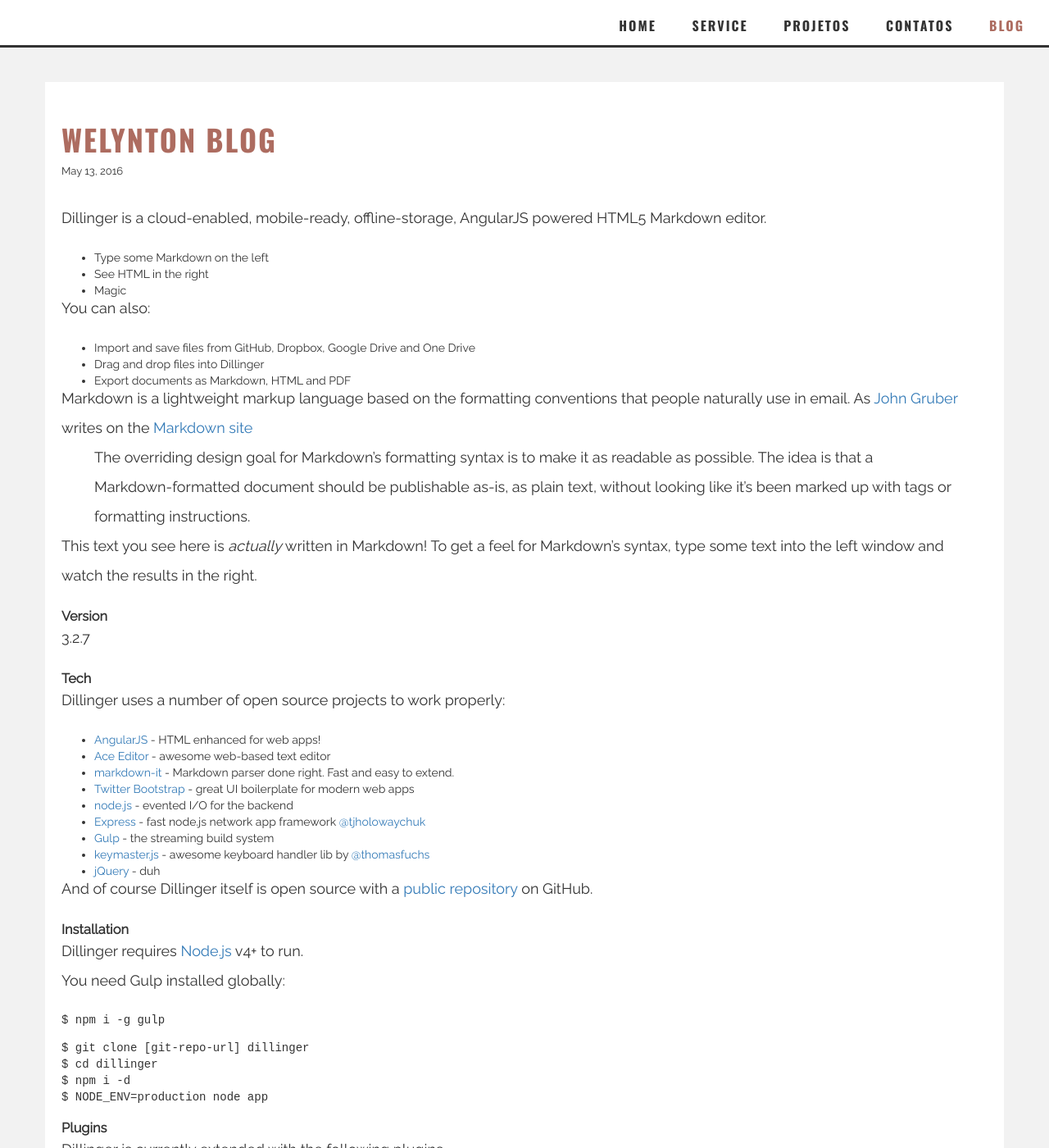
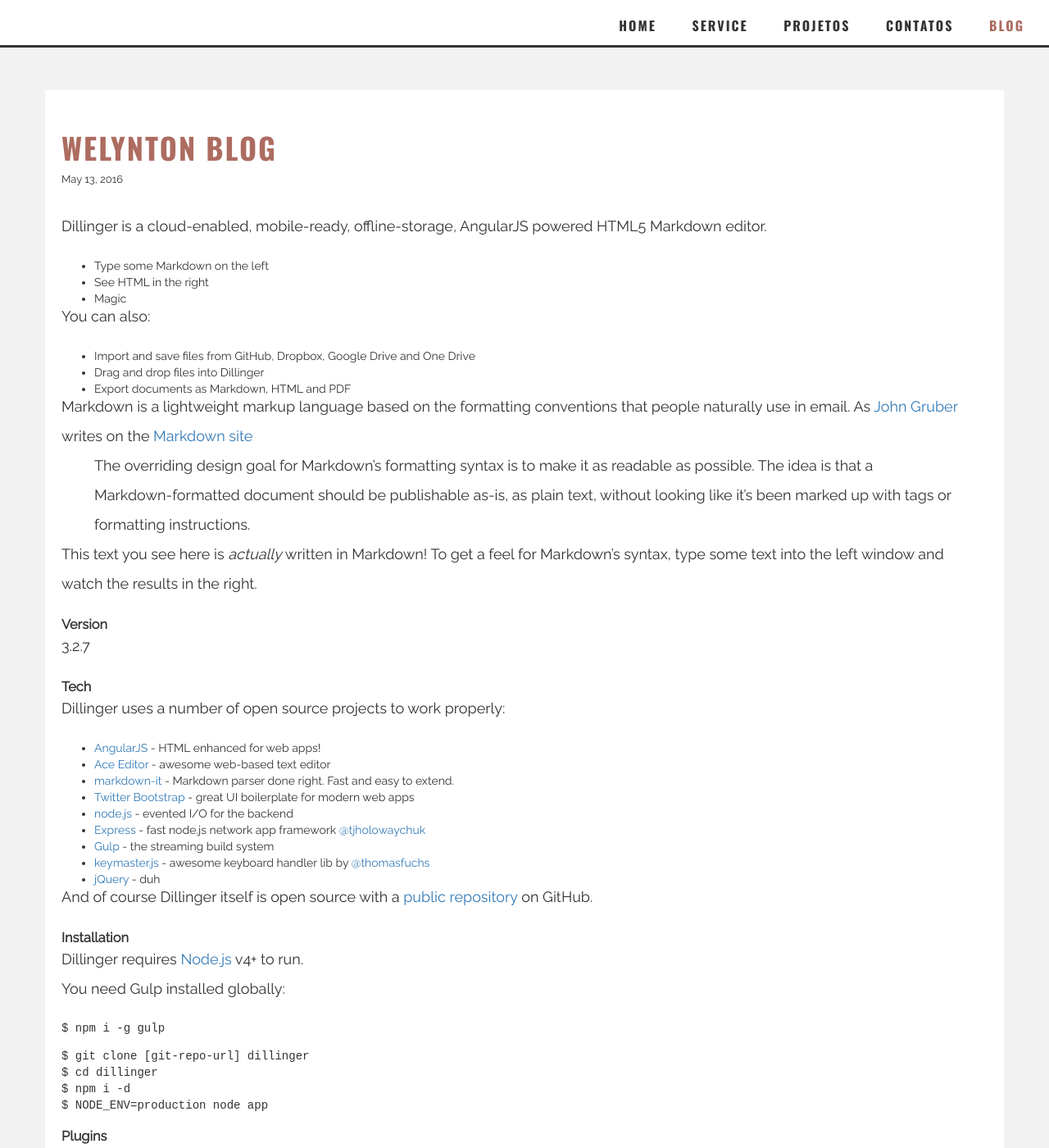
Before and after one commit to welyntonoliveira/welyntonoliveira.github.io, a Jekyll site: the page built from _posts/2016-05-13-welynton.markdown, in a window 1280 px wide and 1400 px high. Shown: the whole window at 82% size. Built offline with Jekyll 4.4.1, drawn with Linux system fonts in a browser that asks for light colours; nearby versions of some CDN libraries.

Commit message:
post rel_2

```diff
--- a/_layouts/post.html
+++ b/_layouts/post.html
@@ -18,7 +18,6 @@
     <!-- Relação de Post -->
     <article class="container">
         <div class="row">
-            <div class="col-md-12">
                 <div class="post">
                 <h2>Posts Relacionados</h2>
                         {% for post in site.related_posts limit:3 %}
@@ -31,7 +30,6 @@
                             </h3>
                             {% endfor %}
                         </div>
-                    '</div>
             </div>
     </article>
 </section>
--- a/css/template.css
+++ b/css/template.css
@@ -95,6 +95,7 @@
 .post {
   background: #fff;
   padding: 20px;
+  margin: 10px 0;
 }
 .post h1 {
   font-family: 'Oswald', sans-serif;
--- a/less/post.less
+++ b/less/post.less
@@ -1,6 +1,7 @@
 .post{
     background: #fff;
     padding: 20px;
+    margin: 10px 0;
 
     h1{
         font-family: 'Oswald', sans-serif;
```
Also changed, not shown: min-css/template.min.css.
